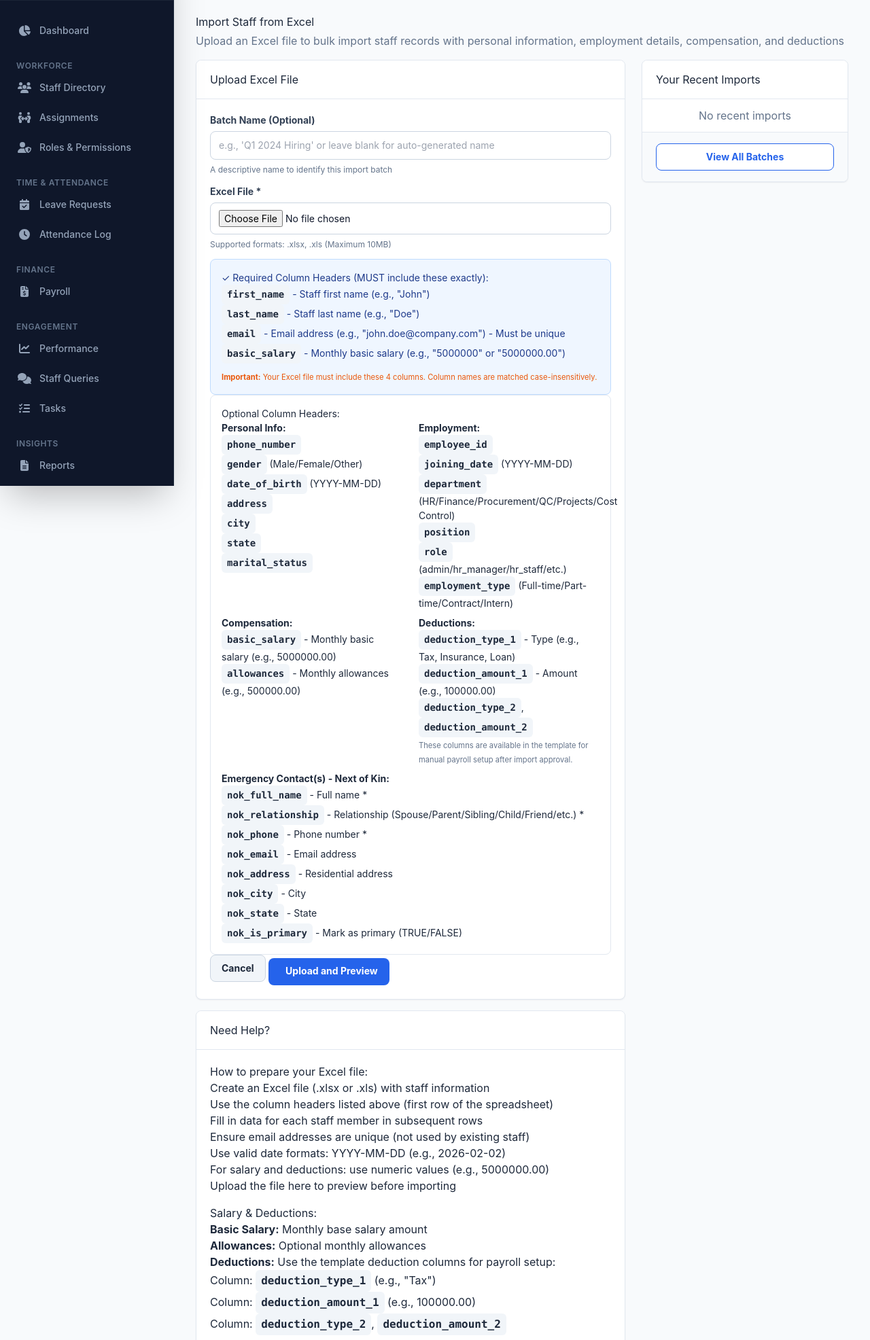
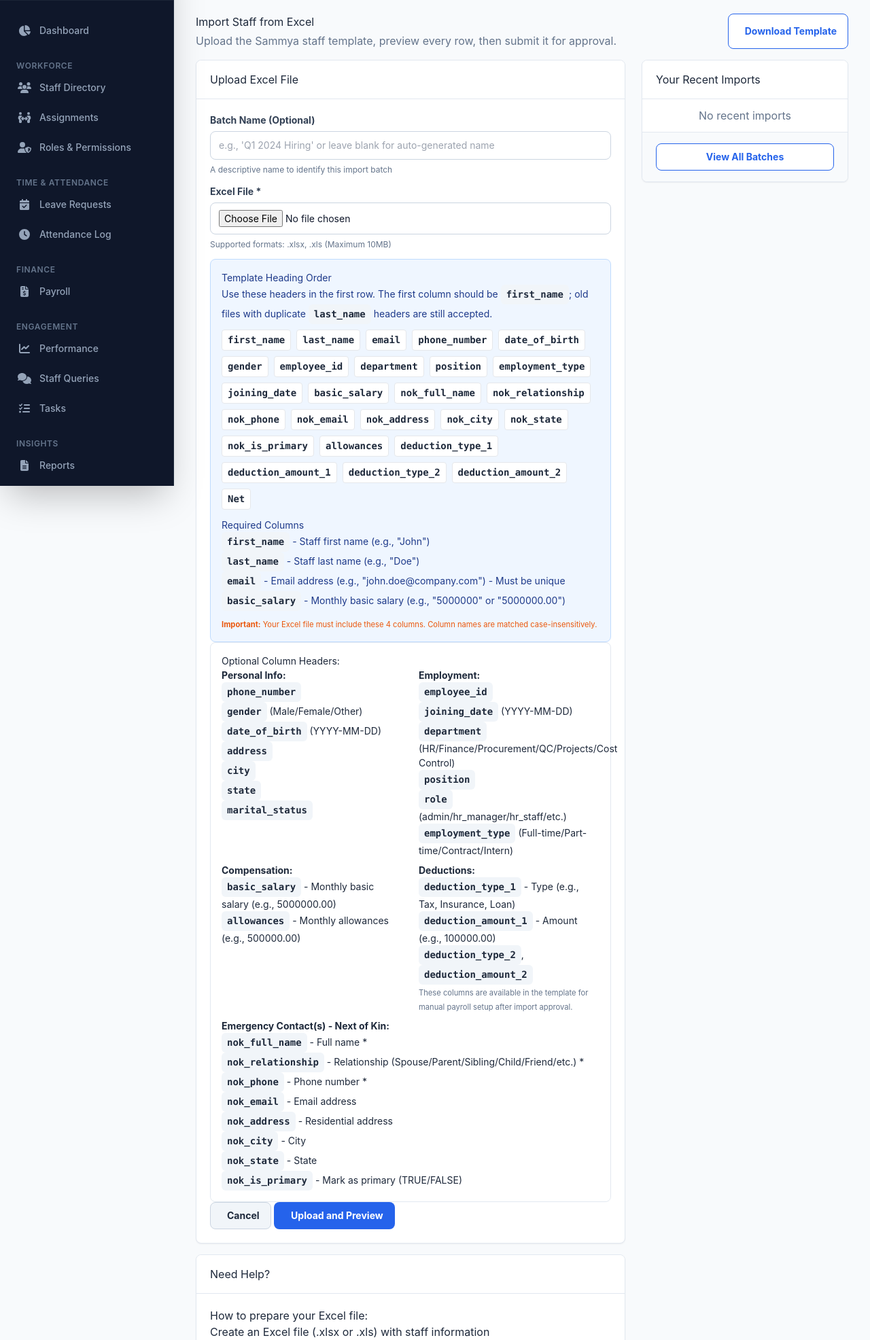
Before and after one commit to fitaccessng/sammya, a Python web app: template app/templates/hr/staff/import.html in a window 1280 px wide. Shown: the part 85-2057 px from the top of the page at 68% size. Run offline with Jinja, Linux system fonts and the light colour scheme; the template is opened without the code that fills it, so the values that code supplies are empty; some libraries are stand-ins or nearby versions.

Commit message:
fixed 002

```diff
--- a/app/templates/hr/staff/import.html
+++ b/app/templates/hr/staff/import.html
@@ -10,9 +10,14 @@
 {% block content %}
 <div class="container-fluid">
     <!-- Page Header -->
-    <div class="mb-4">
-        <h2 class="mb-1">Import Staff from Excel</h2>
-        <p class="text-muted">Upload an Excel file to bulk import staff records with personal information, employment details, compensation, and deductions</p>
+    <div class="mb-4 d-flex flex-column flex-md-row justify-content-between align-items-md-center gap-3">
+        <div>
+            <h2 class="mb-1">Import Staff from Excel</h2>
+            <p class="text-muted mb-0">Upload the Sammya staff template, preview every row, then submit it for approval.</p>
+        </div>
+        <a href="{{ url_for('hr.download_import_template') }}" class="btn btn-outline-primary">
+            <i class='bx bxs-download'></i> Download Template
+        </a>
     </div>
 
     <div class="row">
@@ -44,7 +49,21 @@
                         </div>
 
                         <div class="alert alert-info" role="alert">
-                            <h6 class="alert-heading">✓ Required Column Headers (MUST include these exactly):</h6>
+                            <h6 class="alert-heading"><i class='bx bxs-spreadsheet'></i> Template Heading Order</h6>
+                            <p class="mb-2 small">Use these headers in the first row. The first column should be <code>first_name</code>; old files with duplicate <code>last_name</code> headers are still accepted.</p>
+                            <div class="d-flex flex-wrap gap-2 mb-3">
+                                {% for header in [
+                                    'first_name', 'last_name', 'email', 'phone_number', 'date_of_birth', 'gender',
+                                    'employee_id', 'department', 'position', 'employment_type', 'joining_date',
+                                    'basic_salary', 'nok_full_name', 'nok_relationship', 'nok_phone', 'nok_email',
+                                    'nok_address', 'nok_city', 'nok_state', 'nok_is_primary', 'allowances',
+                                    'deduction_type_1', 'deduction_amount_1', 'deduction_type_2',
+                                    'deduction_amount_2', 'Net'
+                                ] %}
+                                    <code class="bg-white border rounded px-2 py-1">{{ header }}</code>
+                                {% endfor %}
+                            </div>
+                            <h6 class="alert-heading">Required Columns</h6>
                             <ul class="mb-2">
                                 <li><code>first_name</code> - Staff first name (e.g., "John")</li>
                                 <li><code>last_name</code> - Staff last name (e.g., "Doe")</li>
@@ -117,9 +136,11 @@
                         </div>
 
                         <div class="d-grid gap-2 d-md-flex justify-content-md-end">
-                            <a href="{{ url_for('hr.staff_list') }}" class="btn btn-secondary">Cancel</a>
+                            <a href="{{ url_for('hr.staff_list') }}" class="btn btn-secondary">
+                                <i class='bx bxs-chevron-left'></i> Cancel
+                            </a>
                             <button type="submit" class="btn btn-primary">
-                                <i class="bi bi-upload"></i> Upload and Preview
+                                <i class='bx bxs-cloud-upload'></i> Upload and Preview
                             </button>
                         </div>
                     </form>
```
Also changed, not shown: app/templates/hr/staff/import_preview.html (+16 -15 lines).
